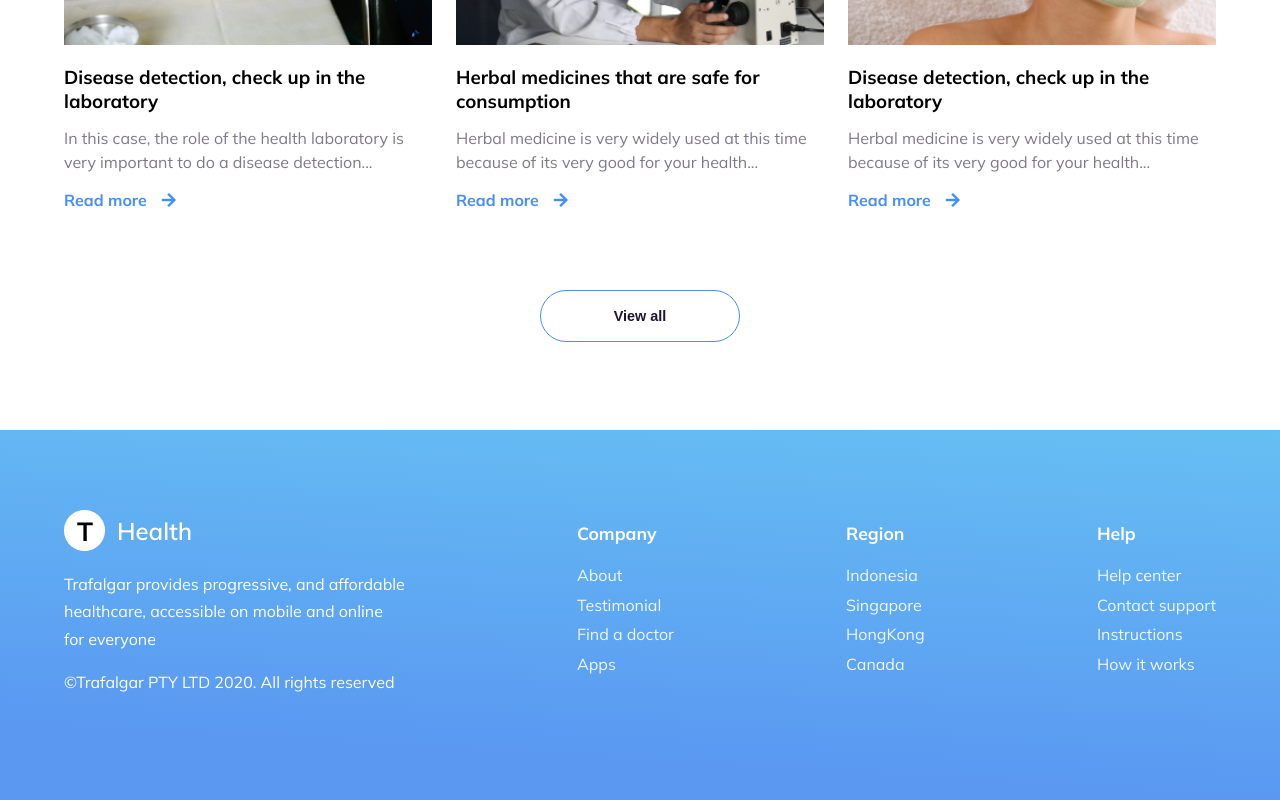
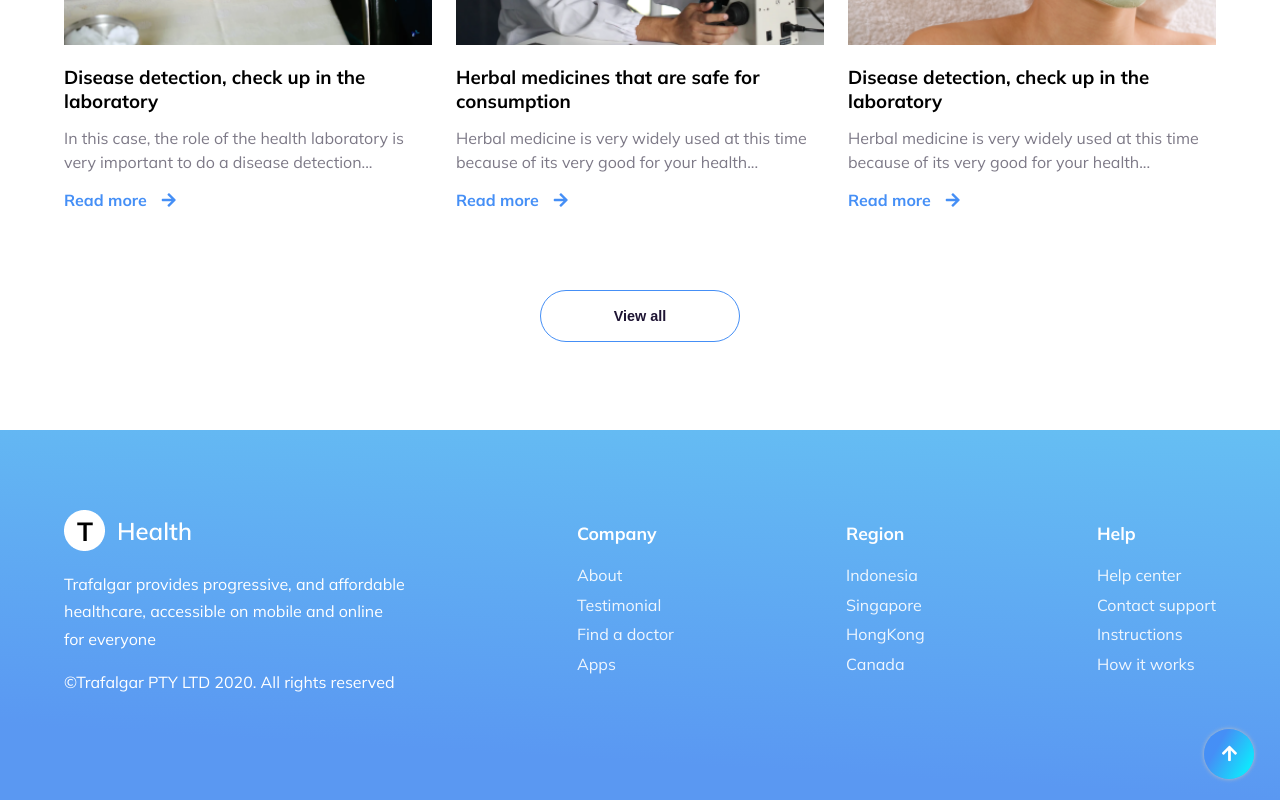
Before and after one commit to Sumukha210/healthcare, a Vue app: page / in a window 1280 px wide. Shown: the part 3213-4013 px from the top of the page. Built offline with nearby package versions, Linux system fonts and the light colour scheme; no server answers.

Commit message:
finally finished

```diff
--- a/src/components/articles/Articles.vue
+++ b/src/components/articles/Articles.vue
@@ -43,8 +43,10 @@ export default {
       },
       scrollTrigger: {
         trigger: "#articles",
-        start: "90% center",
-        end: "bottom center",
+        // start: "90% center",
+        // end: "bottom center",
+        start: "top center",
+        end: window.innerWidth < 768 ? "bottom center" : "20% top",
       },
     });
     gsap.registerPlugin(ScrollTrigger);
--- a/src/components/footer/Footer.scss
+++ b/src/components/footer/Footer.scss
@@ -5,6 +5,25 @@
 section {
   color: white;
   background: linear-gradient(183.41deg, #67c3f3 -8.57%, #5a98f2 82.96%);
+  position: relative;
+  padding: 5rem 0rem;
+
+  .up-btn {
+    position: absolute;
+    bottom: 2%;
+    right: 2%;
+    border-radius: 50%;
+    height: 50px;
+    width: 50px;
+    font-size: 1.1rem;
+    display: flex;
+    align-items: center;
+    justify-content: center;
+    border: none;
+    background: linear-gradient(120deg, $primary-color 30%, cyan);
+    color: white;
+    box-shadow: 0 0 4px silver;
+  }
 
   li {
     list-style: none;
@@ -18,7 +37,6 @@ section {
   }
 
   .secondary-container {
-    padding: 5rem 0rem;
     display: flex;
     flex-wrap: wrap;
     justify-content: space-between;
--- a/src/components/footer/Footer.vue
+++ b/src/components/footer/Footer.vue
@@ -41,7 +41,38 @@
         </ul>
       </div>
     </div>
+
+    <button class="up-btn" @click="moveUpFun()">
+      <i class="fas fa-arrow-up"></i>
+    </button>
   </section>
 </template>
 
 <style scoped lang="scss" src="./Footer.scss"></style>
+
+<script>
+import { gsap } from "gsap";
+import { scrollTo } from "gsap/ScrollToPlugin";
+
+export default {
+  mounted() {
+    gsap.from(".up-btn", {
+      bottom: "6%",
+      yoyo: true,
+      repeat: -1,
+      duration: 0.8,
+      ease: "none",
+    });
+
+    gsap.registerPlugin(scrollTo);
+  },
+  methods: {
+    moveUpFun() {
+      gsap.to(window, {
+        duration: 1.7,
+        scrollTo: { y: `#hero`, offsetY: 10 },
+      });
+    },
+  },
+};
+</script>
--- a/src/components/services/Services.vue
+++ b/src/components/services/Services.vue
@@ -69,6 +69,7 @@ export default {
         stagger: 0.3,
         y: -20,
         opacity: 0,
+        ease: "elastic",
       })
       .from("#services .card", {
         y: 80,
```
